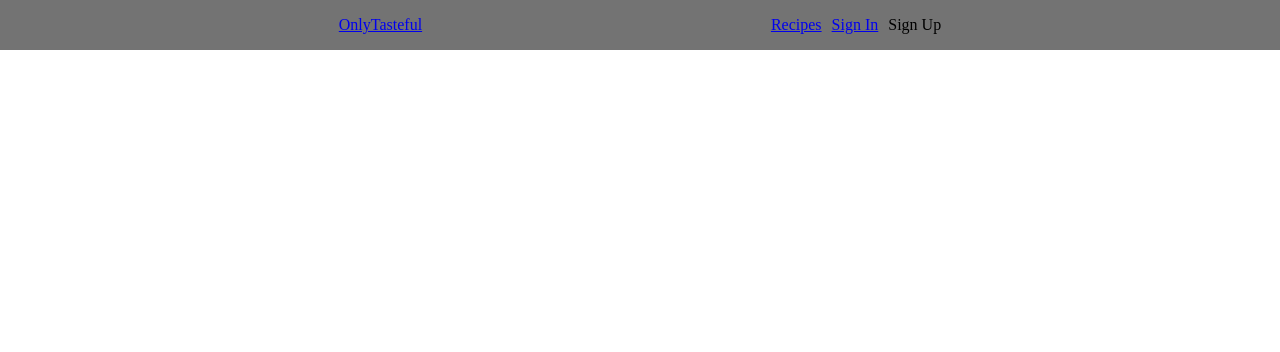
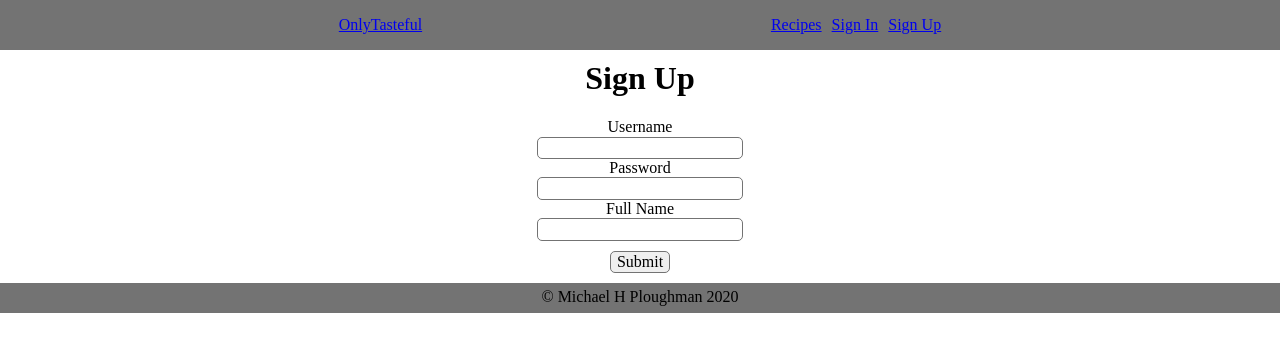
Before and after one commit to Evoxus/OnlyTasteful-client, a React (Create React App) app: page /signup in a window 1280 px wide. Shown: the top 352 px of the page. Built offline with nearby package versions, Linux system fonts and the light colour scheme.

Commit message:
Add SignUp component, css, route, and link

```diff
--- a/src/App.js
+++ b/src/App.js
@@ -7,10 +7,8 @@ import RecipeList from './RecipeList/RecipeList';
 import RecipeDetail from './RecipeDetail/RecipeDetail';
 import CreateRecipe from './CreateRecipe/CreateRecipe';
 import SignIn from './SignIn/SignIn';
+import SignUp from './SignUp/SignUp';
 import './App.css';
-
-
-// TODO: Add Sign up component
 
 /* ---- NOTES ----
   * When user signed in replace signin/signup links with create recipe link
@@ -22,6 +20,7 @@ function App() {
     <div className="App">
       <Nav />
         <Route exact path='/' component={Landing} />
+        <Route path='/signup' component={SignUp} />
         <Route path='/signin' component={SignIn} />
         <Route exact path='/recipes' component={RecipeList} />
         <Route path='/recipes/:id' component={RecipeDetail} />
--- a/src/Nav/Nav.js
+++ b/src/Nav/Nav.js
@@ -9,7 +9,7 @@ function Nav() {
       <ul>
         <li><Link to='/recipes'>Recipes</Link></li>
         <li><Link to='/signin'>Sign In</Link></li>
-        <li>Sign Up</li>
+        <li><Link to='/signup'>Sign Up</Link></li>
       </ul>
     </nav>
   )
--- a/src/SignUp/SignUp.css
+++ b/src/SignUp/SignUp.css
@@ -0,0 +1,19 @@
+.signUp {
+  margin-top: 60px;
+}
+
+.signUp input {
+  border: 1px solid #737373;
+  border-radius: 5px;
+  display: block;
+  margin: 0 auto;
+  max-width: 650px;
+}
+
+.signUp input[type=submit] {
+  margin: 10px auto;
+}
+
+.signUp label {
+  display: block;
+}
--- a/src/SignUp/SignUp.js
+++ b/src/SignUp/SignUp.js
@@ -0,0 +1,25 @@
+import React from 'react';
+import './SignUp.css';
+
+function SignUp() {
+  return (
+    <main role='main' className='signUp'>
+    <header>
+      <h1>Sign Up</h1>
+    </header>
+    <section>
+      <form>
+        <label htmlFor='register_user_name'>Username</label>
+        <input type='text' name='user_name' id='register_user_name' />
+        <label htmlFor='register_password'>Password</label>
+        <input type='password' name='password' id='register_password' />
+        <label htmlFor='register_full_name'>Full Name</label>
+        <input type='text' name='full_name' id='register_full_name' />
+        <input type='submit' />
+      </form>
+    </section>
+  </main>
+  )
+}
+
+export default SignUp;
```
